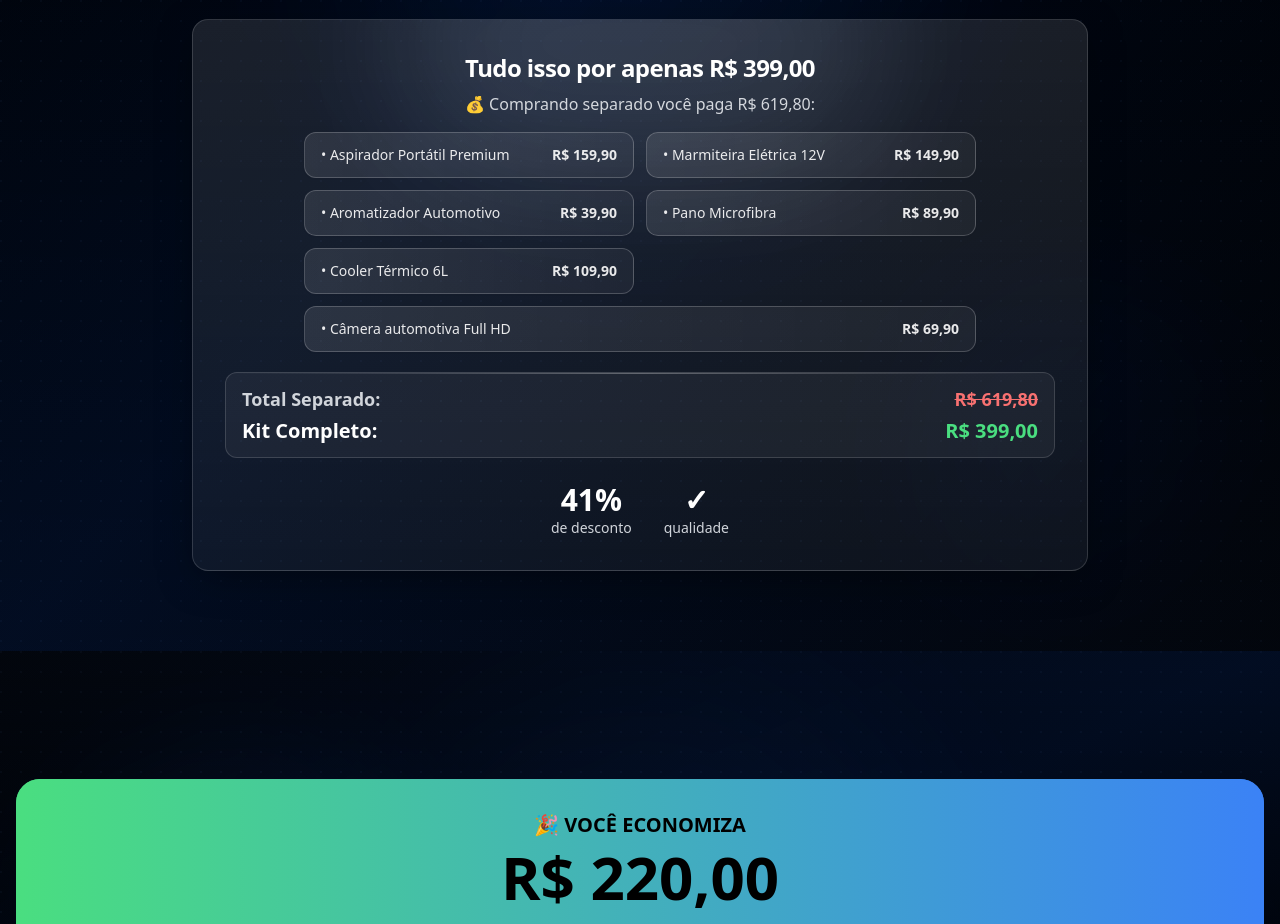
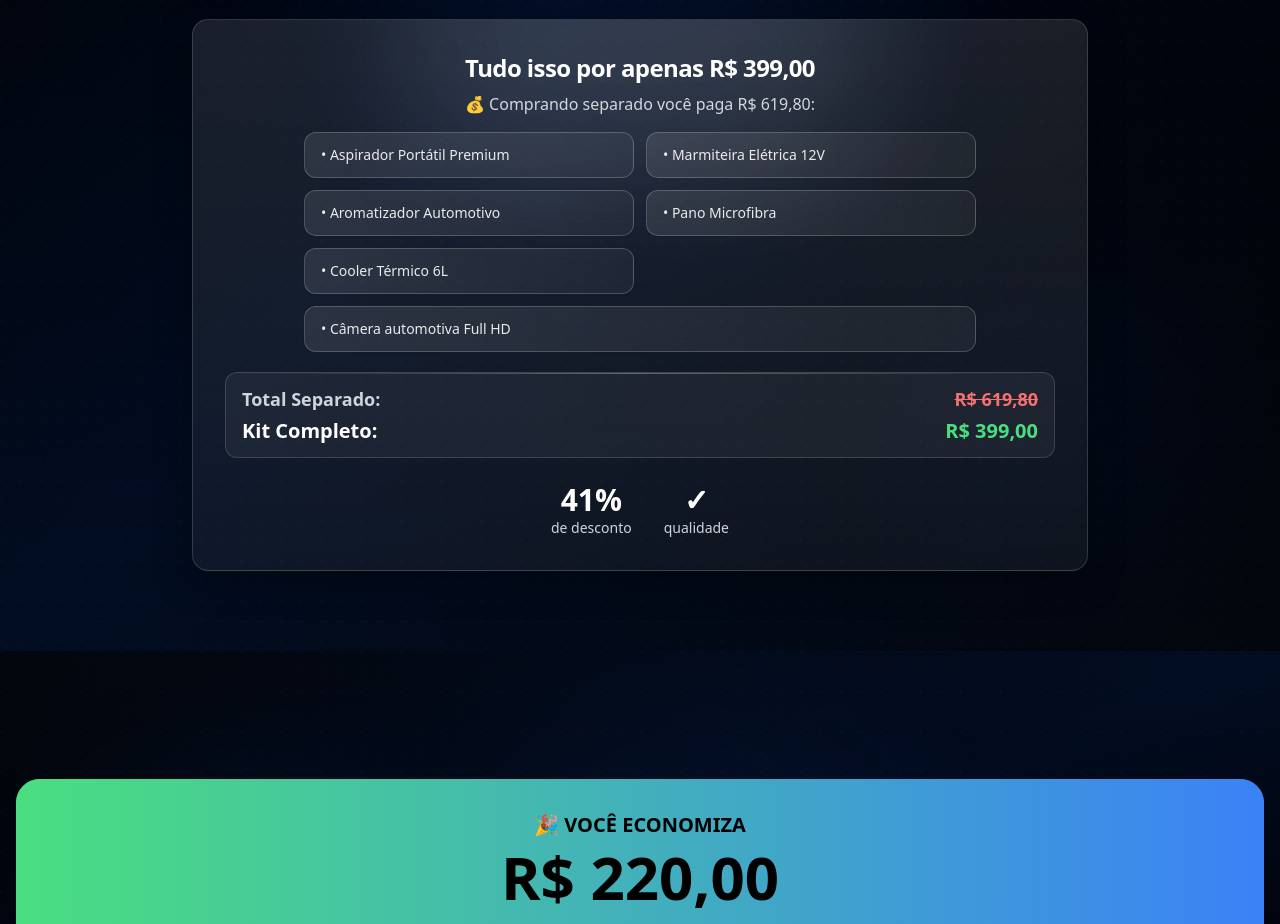
Before and after one commit to enzodev09/kitdouber, a React (Vite) app: page / in a window 1280 px wide. Shown: the part 1620-2544 px from the top of the page. Built offline with nearby package versions, Linux system fonts and the light colour scheme.

Commit message:
chore(ui): remove individual item prices in kit breakdown

```diff
--- a/src/components/KitProducts.tsx
+++ b/src/components/KitProducts.tsx
@@ -136,29 +136,23 @@ const KitProducts = () => {
               <div className="mb-6">
                 <p className="text-sm lg:text-base text-gray-300 mb-4">💰 Comprando separado você paga R$ 619,80:</p>
                 <div className="grid grid-cols-1 md:grid-cols-2 gap-3 max-w-2xl mx-auto mb-5">
-                  <div className="flex justify-between items-center rounded-xl text-sm px-4 py-3 bg-gradient-to-r from-white/12 to-white/6 border border-white/20 shadow-sm hover:shadow transition-shadow">
+                  <div className="flex items-center rounded-xl text-sm px-4 py-3 bg-gradient-to-r from-white/12 to-white/6 border border-white/20 shadow-sm">
                     <span className="text-white/90">• Aspirador Portátil Premium</span>
-                    <span className="font-extrabold text-white/90">R$ 159,90</span>
                   </div>
-                  <div className="flex justify-between items-center rounded-xl text-sm px-4 py-3 bg-gradient-to-r from-white/12 to-white/6 border border-white/20 shadow-sm hover:shadow transition-shadow">
+                  <div className="flex items-center rounded-xl text-sm px-4 py-3 bg-gradient-to-r from-white/12 to-white/6 border border-white/20 shadow-sm">
                     <span className="text-white/90">• Marmiteira Elétrica 12V</span>
-                    <span className="font-extrabold text-white/90">R$ 149,90</span>
                   </div>
-                  <div className="flex justify-between items-center rounded-xl text-sm px-4 py-3 bg-gradient-to-r from-white/12 to-white/6 border border-white/20 shadow-sm hover:shadow transition-shadow">
+                  <div className="flex items-center rounded-xl text-sm px-4 py-3 bg-gradient-to-r from-white/12 to-white/6 border border-white/20 shadow-sm">
                     <span className="text-white/90">• Aromatizador Automotivo</span>
-                    <span className="font-extrabold text-white/90">R$ 39,90</span>
                   </div>
-                  <div className="flex justify-between items-center rounded-xl text-sm px-4 py-3 bg-gradient-to-r from-white/12 to-white/6 border border-white/20 shadow-sm hover:shadow transition-shadow">
+                  <div className="flex items-center rounded-xl text-sm px-4 py-3 bg-gradient-to-r from-white/12 to-white/6 border border-white/20 shadow-sm">
                     <span className="text-white/90">• Pano Microfibra</span>
-                    <span className="font-extrabold text-white/90">R$ 89,90</span>
                   </div>
-                  <div className="flex justify-between items-center rounded-xl text-sm px-4 py-3 bg-gradient-to-r from-white/12 to-white/6 border border-white/20 shadow-sm hover:shadow transition-shadow">
+                  <div className="flex items-center rounded-xl text-sm px-4 py-3 bg-gradient-to-r from-white/12 to-white/6 border border-white/20 shadow-sm">
                     <span className="text-white/90">• Cooler Térmico 6L</span>
-                    <span className="font-extrabold text-white/90">R$ 109,90</span>
                   </div>
-                  <div className="flex justify-between items-center rounded-xl text-sm px-4 py-3 bg-gradient-to-r from-white/12 to-white/6 border border-white/20 shadow-sm hover:shadow transition-shadow md:col-span-2">
+                  <div className="flex items-center rounded-xl text-sm px-4 py-3 bg-gradient-to-r from-white/12 to-white/6 border border-white/20 shadow-sm md:col-span-2">
                     <span className="text-white/90">• Câmera automotiva Full HD</span>
-                    <span className="font-extrabold text-white/90">R$ 69,90</span>
                   </div>
                 </div>
 
```
